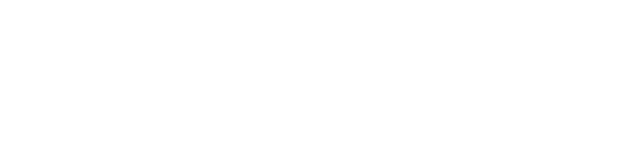
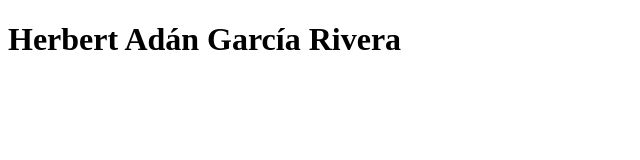
Before and after one commit to hgarcia-2023541/Repo2, a plain HTML site: page index.html in a window 1280 px wide. Shown: the whole page, without its empty margins (0-640 px from the left). Drawn offline with Linux system fonts and the light colour scheme.

Commit message:
refactor: Se agrego el nombre: Herbert Adán García Rivera

```diff
--- a/index.html
+++ b/index.html
@@ -6,6 +6,6 @@
     <title>Prueba</title>
 </head>
 <body>
-
+    <h1>Herbert Adán García Rivera</h1>
 </body>
 </html>
```
